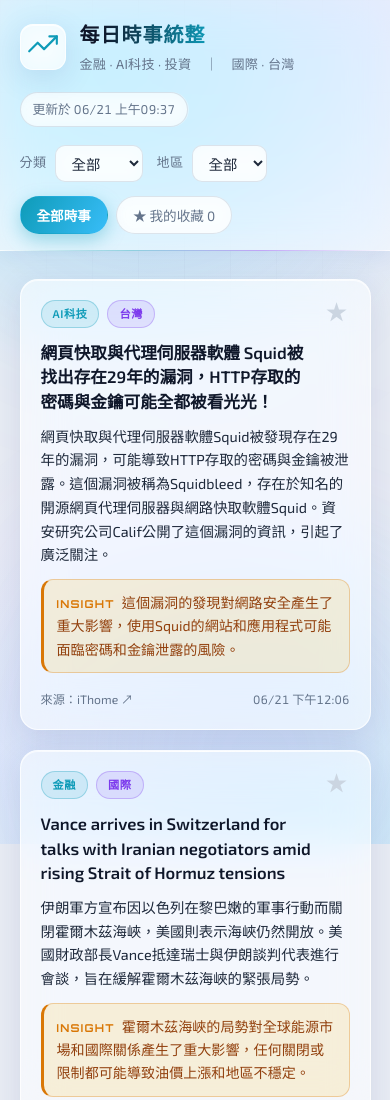
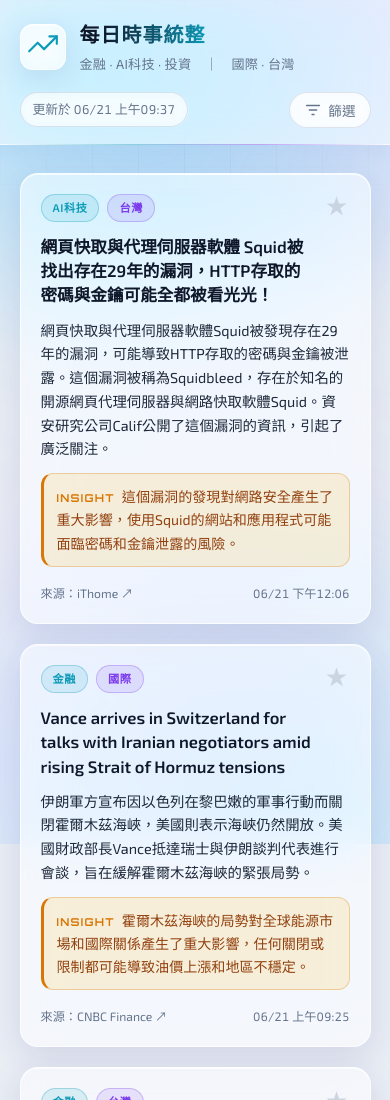
Before and after one commit to aa0966543632-maker/daily-news, a plain HTML site: page index.html in a window 390 px wide. Shown: the top 1100 px of the page. Drawn offline with Linux system fonts and the light colour scheme.

Commit message:
feat: 手機版篩選列預設收合，點篩選按鈕展開

```diff
--- a/assets/app.js
+++ b/assets/app.js
@@ -143,9 +143,21 @@ function wireControls() {
   });
 }
 
+/* ───── 手機篩選收合 ───── */
+function wireFilterToggle() {
+  const btn = document.getElementById("filter-toggle");
+  const bar = document.getElementById("controls-bar");
+  if (!btn || !bar) return;
+  btn.addEventListener("click", () => {
+    const open = bar.classList.toggle("open");
+    btn.classList.toggle("active", open);
+  });
+}
+
 /* ───── 啟動 ───── */
 async function init() {
   wireControls();
+  wireFilterToggle();
   const updated = document.getElementById("updated");
   try {
     const res = await fetch("data/latest.json", { cache: "no-store" });
--- a/assets/style.css
+++ b/assets/style.css
@@ -395,9 +395,45 @@ body {
   font-size: 0.78rem;
 }
 
-@media (max-width: 560px) {
+/* ───── 手機篩選收合 ───── */
+.filter-toggle {
+  display: none; /* 桌機隱藏 */
+  align-items: center;
+  gap: 6px;
+  font-family: inherit;
+  font-size: 0.85rem;
+  font-weight: 500;
+  color: var(--muted);
+  background: var(--glass-strong);
+  border: 1px solid var(--border-soft);
+  border-radius: 999px;
+  padding: 7px 14px;
+  cursor: pointer;
+  backdrop-filter: blur(8px);
+  transition: all 0.2s var(--ease);
+  white-space: nowrap;
+}
+.filter-toggle:hover { color: var(--text); border-color: rgba(14,155,184,0.45); }
+.filter-toggle.active {
+  color: var(--cyan);
+  border-color: var(--cyan);
+  background: var(--cyan-soft);
+}
+
+@media (max-width: 768px) {
+  .filter-toggle { display: flex; }
+
+  /* 手機預設收起篩選列 */
+  .controls {
+    display: none;
+    margin-top: 12px;
+  }
+  .controls.open {
+    display: flex;
+  }
+
   .view-toggle { margin-left: 0; width: 100%; }
-  .header-inner { align-items: flex-start; }
+  .header-inner { align-items: center; }
 }
 
 @media (prefers-reduced-motion: reduce) {
--- a/index.html
+++ b/index.html
@@ -32,9 +32,15 @@
         </div>
       </div>
       <div class="updated" id="updated">載入中…</div>
+      <button class="filter-toggle" id="filter-toggle" aria-label="篩選" title="篩選">
+        <svg viewBox="0 0 20 20" width="18" height="18" fill="none" stroke="currentColor" stroke-width="1.8" stroke-linecap="round" stroke-linejoin="round">
+          <line x1="3" y1="5" x2="17" y2="5"/><line x1="6" y1="10" x2="14" y2="10"/><line x1="9" y1="15" x2="11" y2="15"/>
+        </svg>
+        篩選
+      </button>
     </div>
 
-    <div class="controls">
+    <div class="controls" id="controls-bar">
       <label>
         分類
         <select id="filter-category">
```
